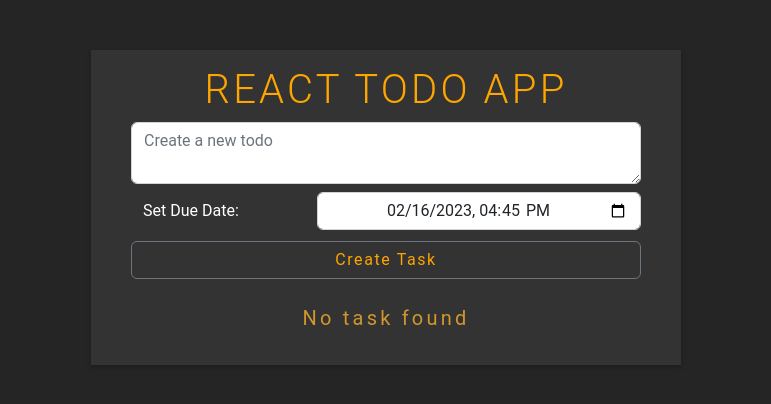
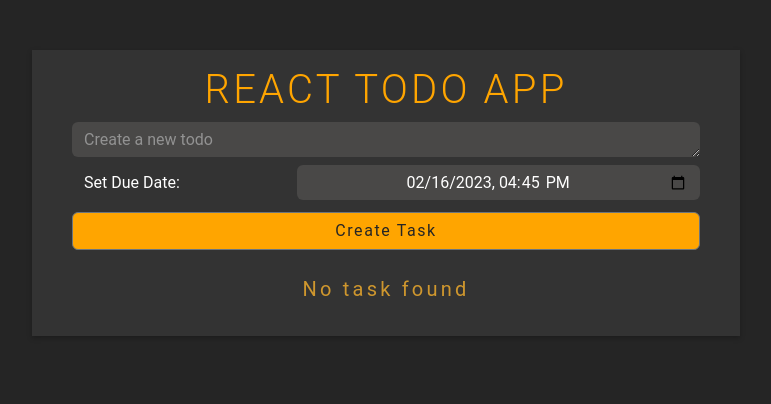
Before and after one commit to sc-pak/react-takehome-challenge, a React (Create React App) app: page / in a window 1280 px wide. Shown: the top 404 px of the page, without its empty margins (254-1025 px from the left). Built offline with nearby package versions, Linux system fonts and the light colour scheme.

Commit message:
Edit css to tighten up div containers

```diff
--- a/src/App.css
+++ b/src/App.css
@@ -15,7 +15,7 @@ body {
 
 .App {
   padding: 1rem;
-  max-width: 50%;
+  max-width: 60%;
   margin: 0 auto;
   text-align: center;
   background: #333;
@@ -46,13 +46,42 @@ h1 {
 }
 
 input {
-  width: 450px;
+  width: 100%;
   padding: 0.8em;
+  background-color: #333;
+  color: white;
 }
 
-input:focus {
-  outline: none;
+input[type="text"], textarea {
+  background-color: #494847;
+  color: white;
+  border: none
 }
+
+input[name="formDueDate"]{
+  border:none;
+}
+
+input[name="todoDueDate"], input[name="formDueDate"] {
+  word-wrap: break-word;
+  word-break: break-all;
+  background-color: #494847;
+  color: white;
+  border: none
+}
+
+input[name="todoDueDate"]:focus, input[name="formDueDate"]:focus {
+  outline: auto;
+}
+
+.inputs {
+  background-color: white
+}
+
+:focus {
+  outline:auto;
+}
+
 
 button {
   width: 120px;
@@ -62,7 +91,6 @@ button {
   letter-spacing: 0.1rem;
 }
 
-input,
 button {
   font-size: 1em;
   appearance: none;
@@ -73,7 +101,8 @@ button {
 
 .add-button {
   margin-top: 0.2em;
-  color: orange;
+  color: #252525;
+  background: orange
 }
 
 .add-button:hover {
@@ -90,8 +119,54 @@ button {
 
 .delete-button:hover {
   color: #252525;
+  background: #fe6a6a;
+}
 
-  background: #fe6a6a;
+.edit-button {
+  border: none;
+  color: #cf972e;
+  margin-right: 0;
+}
+
+.edit-button:hover {
+  color: #252525;
+
+  background: #cf972e;
+}
+
+
+textarea[name="formTodoInput"], input[name="formDueDate"] {
+  background-color: #494847;
+  color: white;
+  border: none;
+  min-height: 1.5rem;
+  height: 2.2rem;
+}
+
+textarea[name="formTodoInput"]::placeholder {
+  color: rgb(146, 146, 146);
+}
+
+
+textarea[name="formTodoInput"]:focus, input[name="formDueDate"]:focus {
+  background-color: #494847;
+  border: none;
+  outline: auto;
+  color: white;
+}
+
+
+
+.toggle-done-button {
+  border: none;
+  color: #cf972e;
+  margin-right: 0;
+}
+
+.toggle-done-button:hover {
+  color: #252525;
+  border: none;
+  background: #cf972e;
 }
 
 .todo-list {
@@ -99,6 +174,7 @@ button {
   list-style: none;
   margin-bottom: 0px;
 }
+
 .todo {
   text-align: left;
   margin-bottom: 0.5rem;
@@ -110,7 +186,12 @@ button {
   justify-content: center;
   align-items: center;
 }
+
 .todo-entry {
+  padding-left: 5px;
+}
+
+.todo-item {
   padding-left: 5px;
 }
 
```
